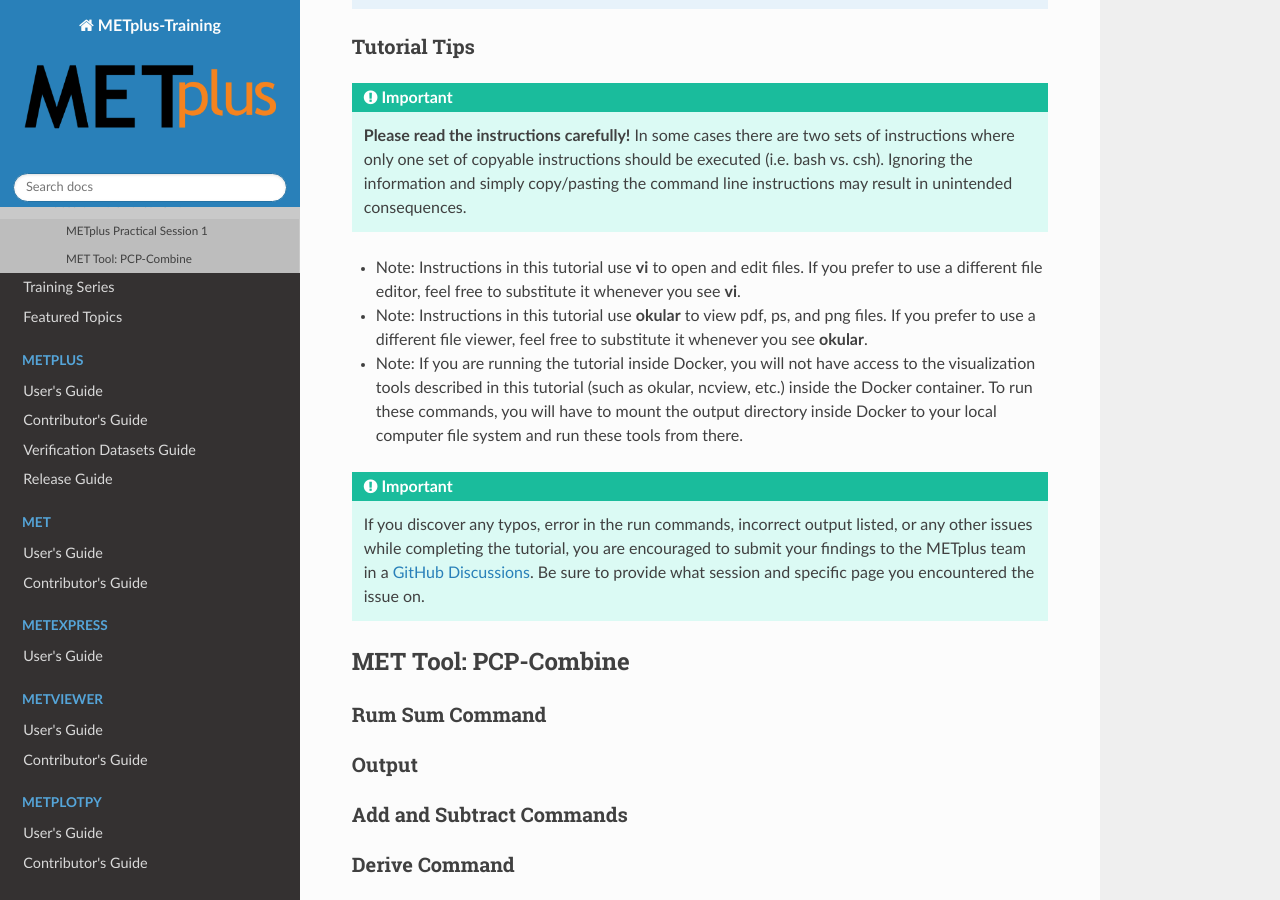
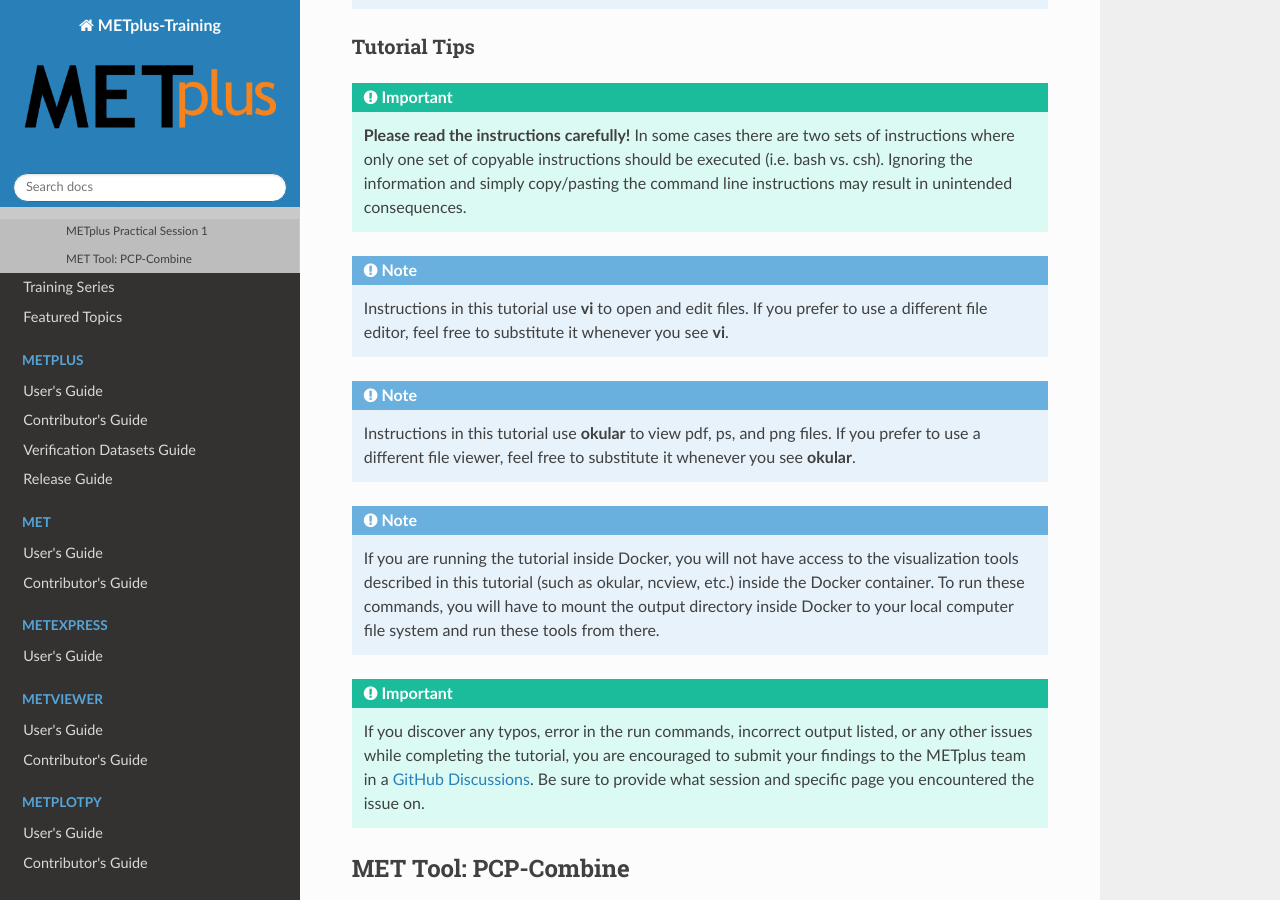
Before and after one commit to dtcenter/METplus-Training, a Sphinx documentation site: the page built from docs/Tutorial/v5.0/grid_to_grid.rst, in a window 1280 px wide and 900 px high, scrolled down 1492 px. Built offline with Sphinx 7.4.7 and the Read the Docs theme 3.1.0, drawn with Linux system fonts in a browser that asks for light colours; part of the change alters nothing that is shown.

```diff
--- a/docs/Tutorial/v5.0/grid_to_grid.rst
+++ b/docs/Tutorial/v5.0/grid_to_grid.rst
@@ -51,13 +51,21 @@ Tutorial Tips
   Ignoring the information and simply copy/pasting the command line
   instructions may result in unintended consequences.
 
-* Note: Instructions in this tutorial use **vi** to open and edit files.
+.. note::
+
+  Instructions in this tutorial use **vi** to open and edit files.
   If you prefer to use a different file editor, feel free to substitute
   it whenever you see **vi**.
-* Note: Instructions in this tutorial use **okular** to view pdf, ps, and png files.
+
+.. note::
+
+  Instructions in this tutorial use **okular** to view pdf, ps, and png files.
   If you prefer to use a different file viewer, feel free to substitute it
   whenever you see **okular**.
-* Note: If you are running the tutorial inside Docker, you will not have access
+
+.. note::
+
+  If you are running the tutorial inside Docker, you will not have access
   to the visualization tools described in this tutorial (such as okular, ncview, etc.)
   inside the Docker container. To run these commands, you will have to mount the
   output directory inside Docker to your local computer file system and run these tools from there.
```
